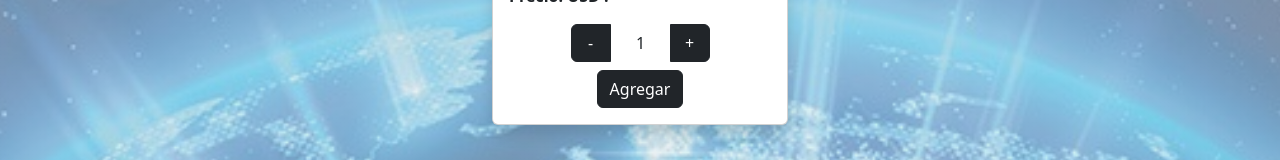
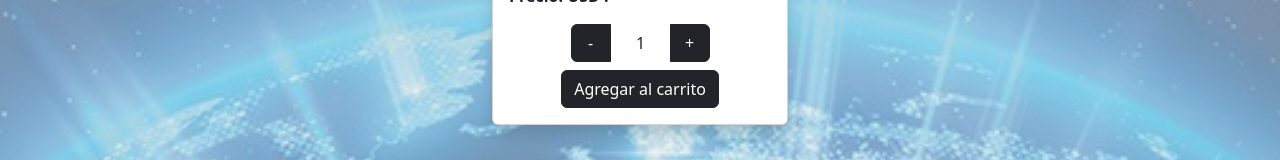
Before and after one commit to jrodriguezaralla/PFReactJonathanRodriguez, a React (Vite) app: page /item/1 in a window 1280 px wide. Shown: the part 250-410 px from the top of the page. Built offline with nearby package versions, Linux system fonts and the light colour scheme; no server answers; the database is empty.

Commit message:
agregando nota en boton si no hay stock de producto

```diff
--- a/src/components/ItemDetail.jsx
+++ b/src/components/ItemDetail.jsx
@@ -3,6 +3,8 @@ import Button from 'react-bootstrap/Button';
 import Card from 'react-bootstrap/Card';
 import { CartContext } from '../context/ShoppingCartContext';
 import Modal from 'react-bootstrap/Modal';
+import OverlayTrigger from 'react-bootstrap/OverlayTrigger';
+import Tooltip from 'react-bootstrap/Tooltip';
 
 import ItemCount from './ItemCount';
 import { Link } from 'react-router-dom';
@@ -30,15 +32,18 @@ const ItemDetail = ({producto}) => {
                 <div className='mb-2 d-flex justify-content-center'>
                     <ItemCount stock={producto.stock}/>
                 </div>
+
                 <div className='d-flex justify-content-center'>
-                    <Button variant="dark" disabled={producto.stock < 1 } onClick={() => {
-                        addItem(producto, count)
-                        handleShow()
-                    }}>
-
-                        Agregar
-
-                    </Button>
+                    <OverlayTrigger overlay={<Tooltip id="tooltip-disabled" hidden={producto.stock > 1 }>Lo sentimos, no disponemos de stock por el momento</Tooltip>}>
+                    <span className="d-inline-block">
+                        <Button variant="dark" disabled={producto.stock < 1 } style={{ pointerEvents: 'none' }} onClick={() => {
+                            addItem(producto, count)
+                            handleShow()
+                        }}>
+                            Agregar al carrito
+                        </Button>
+                    </span>
+                    </OverlayTrigger>
 
                     <Modal show={show} onHide={handleClose}>
                         <Modal.Header closeButton>
```
